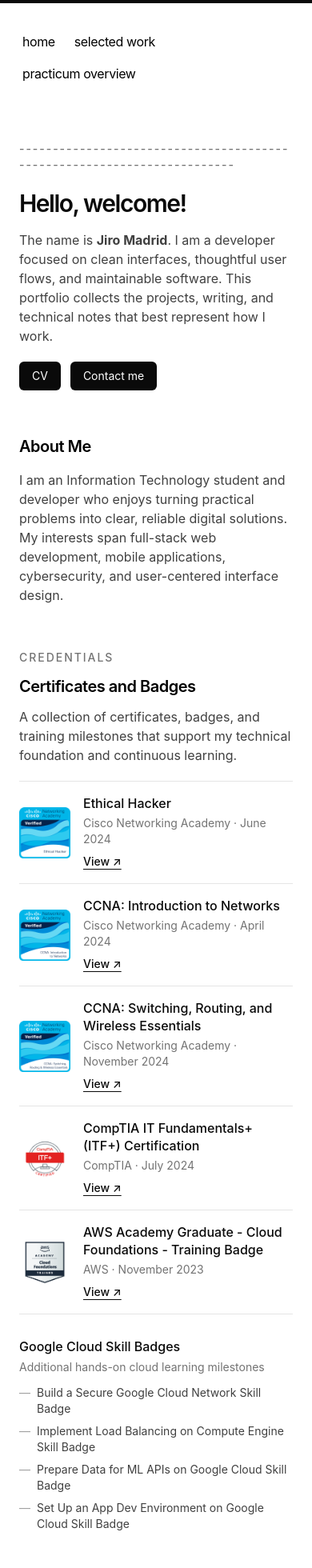
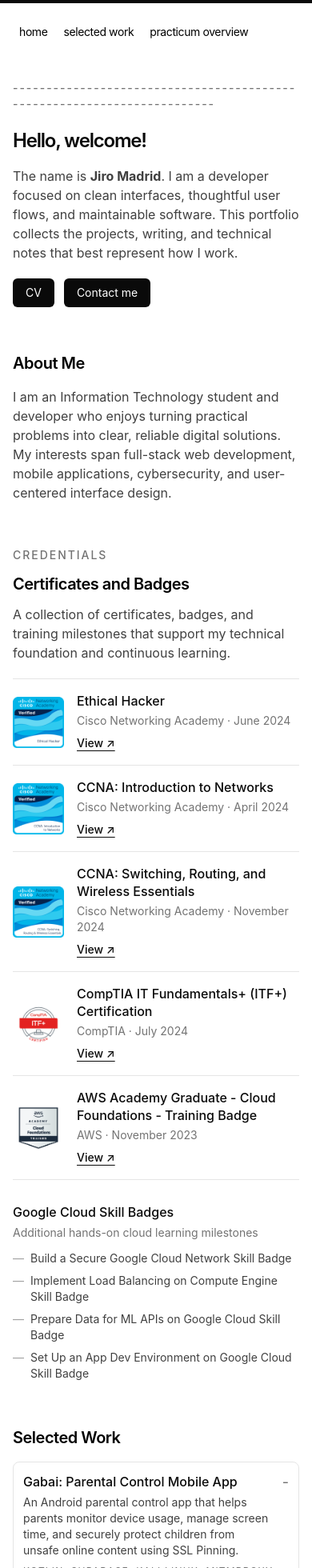
Before and after one commit to Joriman15/portfolio-kit, a Next.js app: page / in a window 390 px wide. Shown: the top 1960 px of the page at 80% size. Built offline with nearby package versions, Linux system fonts and the light colour scheme.

Commit message:
responsiveness

```diff
--- a/app/components/nav.tsx
+++ b/app/components/nav.tsx
@@ -14,19 +14,20 @@
 
 export function Navbar() {
   return (
-    <aside className="-ml-[8px] mb-16 tracking-tight">
+    <aside className="mb-10 tracking-tight sm:mb-16">
       <div className="lg:sticky lg:top-20">
         <nav
-          className="flex flex-row items-start relative px-0 pb-0 fade md:overflow-auto scroll-pr-6 md:relative"
+          aria-label="Primary navigation"
+          className="relative fade"
           id="nav"
         >
-          <div className="flex flex-row flex-wrap space-x-0 pr-2">
+          <div className="flex flex-wrap gap-x-1 gap-y-1">
             {Object.entries(navItems).map(([path, { name }]) => {
               return (
                 <Link
                   key={path}
                   href={path}
-                  className="transition-all hover:text-neutral-800 dark:hover:text-neutral-200 flex align-middle relative py-1 px-2 m-1"
+                  className="relative flex min-h-10 items-center rounded-md px-2 text-sm transition-all hover:bg-neutral-100 hover:text-neutral-800 sm:text-base dark:hover:bg-neutral-900 dark:hover:text-neutral-200"
                 >
                   {name}
                 </Link>
--- a/app/components/work-projects.tsx
+++ b/app/components/work-projects.tsx
@@ -53,18 +53,18 @@
 
         return (
           <article
-            className="rounded-lg border border-neutral-200 transition hover:border-neutral-400 dark:border-neutral-800 dark:hover:border-neutral-600"
+            className="min-w-0 rounded-lg border border-neutral-200 transition hover:border-neutral-400 dark:border-neutral-800 dark:hover:border-neutral-600"
             key={project.name}
           >
             <button
               aria-expanded={isOpen}
-              className="w-full p-4 text-left"
+              className="w-full min-w-0 p-3 text-left sm:p-4"
               onClick={() => toggleProject(project.name)}
               type="button"
             >
               <div className="flex flex-col gap-2">
                 <div className="flex items-start justify-between gap-4">
-                  <div>
+                  <div className="min-w-0">
                     <h3 className="font-medium text-neutral-950 dark:text-neutral-50">
                       {project.name}
                     </h3>
@@ -76,14 +76,14 @@
                     {isOpen ? '-' : '+'}
                   </span>
                 </div>
-                <p className="text-xs uppercase tracking-[0.12em] text-neutral-500 dark:text-neutral-400">
+                <p className="break-words text-xs uppercase tracking-[0.1em] text-neutral-500 sm:tracking-[0.12em] dark:text-neutral-400">
                   {project.stack}
                 </p>
               </div>
             </button>
 
             {isOpen ? (
-              <div className="border-t border-neutral-200 p-4 pt-0 dark:border-neutral-800">
+              <div className="border-t border-neutral-200 p-3 pt-0 sm:p-4 sm:pt-0 dark:border-neutral-800">
                 <div className="grid gap-4 pt-4 md:grid-cols-[1.4fr_0.8fr]">
                   <div className="relative overflow-hidden rounded-md border border-neutral-200 bg-neutral-50 dark:border-neutral-800 dark:bg-neutral-950">
                     {preview.image ? (
@@ -114,7 +114,7 @@
                     )}
                     <button
                       aria-label="Previous preview"
-                      className="absolute left-3 top-1/2 flex h-9 w-9 -translate-y-1/2 items-center justify-center rounded-full bg-white/90 text-xl leading-none text-neutral-950 shadow-sm transition hover:bg-white dark:bg-neutral-950/90 dark:text-neutral-50 dark:hover:bg-neutral-900"
+                      className="absolute left-2 top-1/2 flex h-10 w-10 -translate-y-1/2 items-center justify-center rounded-full bg-white/90 text-xl leading-none text-neutral-950 shadow-sm transition hover:bg-white sm:left-3 dark:bg-neutral-950/90 dark:text-neutral-50 dark:hover:bg-neutral-900"
                       onClick={() => moveSlide(project, -1)}
                       type="button"
                     >
@@ -122,13 +122,13 @@
                     </button>
                     <button
                       aria-label="Next preview"
-                      className="absolute right-3 top-1/2 flex h-9 w-9 -translate-y-1/2 items-center justify-center rounded-full bg-white/90 text-xl leading-none text-neutral-950 shadow-sm transition hover:bg-white dark:bg-neutral-950/90 dark:text-neutral-50 dark:hover:bg-neutral-900"
+                      className="absolute right-2 top-1/2 flex h-10 w-10 -translate-y-1/2 items-center justify-center rounded-full bg-white/90 text-xl leading-none text-neutral-950 shadow-sm transition hover:bg-white sm:right-3 dark:bg-neutral-950/90 dark:text-neutral-50 dark:hover:bg-neutral-900"
                       onClick={() => moveSlide(project, 1)}
                       type="button"
                     >
                       {'>'}
                     </button>
-                    <div className="absolute bottom-4 left-1/2 flex -translate-x-1/2 items-center gap-2">
+                    <div className="absolute bottom-2 left-1/2 flex -translate-x-1/2 items-center gap-2 sm:bottom-4">
                       {project.previews.map((item, index) => (
                         <button
                           aria-label={`Show ${item.title}`}
@@ -150,7 +150,7 @@
                     </div>
                   </div>
 
-                  <div className="flex min-h-48 flex-col justify-between gap-4">
+                  <div className="flex flex-col justify-between gap-4 md:min-h-48">
                     <div>
                       <p className="text-sm font-medium text-neutral-950 dark:text-neutral-50">
                         {preview.title}
--- a/app/global.css
+++ b/app/global.css
@@ -30,7 +30,11 @@
 }
 
 html {
-  min-width: 360px;
+  overflow-x: hidden;
+}
+
+body {
+  overflow-wrap: anywhere;
 }
 
 .prose .anchor {
--- a/app/layout.tsx
+++ b/app/layout.tsx
@@ -53,9 +53,9 @@
         GeistMono.variable,
       )}
     >
-      <body className="antialiased max-w-xl mx-4 mt-8 lg:mx-auto">
+      <body className="mx-auto mt-5 w-full max-w-xl px-4 antialiased sm:mt-8 sm:px-6 lg:px-0">
         <ScrollIndicator />
-        <main className="flex-auto min-w-0 mt-6 flex flex-col px-2 md:px-0">
+        <main className="mt-4 flex min-w-0 flex-auto flex-col sm:mt-6">
           <Navbar />
           {children}
           <Footer />
--- a/app/page.tsx
+++ b/app/page.tsx
@@ -204,7 +204,7 @@
           ------------------------------------------------------------------------
         </p>
         <div className="space-y-4">
-          <h1 className="text-3xl font-semibold tracking-tighter text-neutral-950 dark:text-neutral-50">
+          <h1 className="text-2xl font-semibold tracking-tighter text-neutral-950 sm:text-3xl dark:text-neutral-50">
             Hello, welcome!
           </h1>
           <p className="text-neutral-700 dark:text-neutral-300">
--- a/app/practicum/page.tsx
+++ b/app/practicum/page.tsx
@@ -60,7 +60,7 @@
         <p className="text-sm font-medium uppercase tracking-[0.14em] text-neutral-500 dark:text-neutral-400">
           Practicum Overview
         </p>
-        <h1 className="text-3xl font-semibold tracking-tighter text-neutral-950 dark:text-neutral-50">
+        <h1 className="text-2xl font-semibold tracking-tighter text-neutral-950 sm:text-3xl dark:text-neutral-50">
           Building a public-service system through real-world collaboration
         </h1>
         <p className="text-neutral-700 dark:text-neutral-300">
--- a/app/projects/project-one/page.tsx
+++ b/app/projects/project-one/page.tsx
@@ -31,7 +31,7 @@
         <p className="text-sm font-medium uppercase tracking-[0.14em] text-neutral-500 dark:text-neutral-400">
           Mobile App Case Study
         </p>
-        <h1 className="text-3xl font-semibold tracking-tighter text-neutral-950 dark:text-neutral-50">
+        <h1 className="text-2xl font-semibold tracking-tighter text-neutral-950 sm:text-3xl dark:text-neutral-50">
           Gabai: Parental Control Mobile App
         </h1>
         <p className="text-neutral-700 dark:text-neutral-300">
--- a/app/projects/thrifthroat/page.tsx
+++ b/app/projects/thrifthroat/page.tsx
@@ -33,7 +33,7 @@
         <p className="text-sm font-medium uppercase tracking-[0.14em] text-neutral-500 dark:text-neutral-400">
           E-commerce Project
         </p>
-        <h1 className="text-3xl font-semibold tracking-tighter text-neutral-950 dark:text-neutral-50">
+        <h1 className="text-2xl font-semibold tracking-tighter text-neutral-950 sm:text-3xl dark:text-neutral-50">
           Thrifthroat: Vintage Clothing Store
         </h1>
         <p className="text-neutral-700 dark:text-neutral-300">
@@ -61,7 +61,7 @@
         </div>
         <div className="overflow-hidden rounded-lg border border-neutral-200 bg-white dark:border-neutral-800">
           <iframe
-            className="h-[70vh] min-h-[560px] w-full"
+            className="h-[65svh] min-h-96 w-full sm:h-[70vh] sm:min-h-[560px]"
             loading="lazy"
             src={liveUrl}
             title="Live preview of the Thrifthroat vintage clothing website"
```
